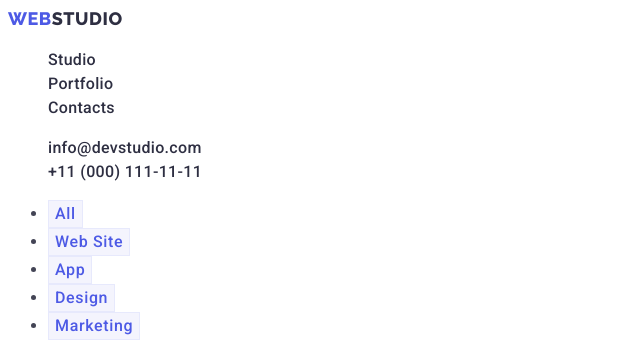
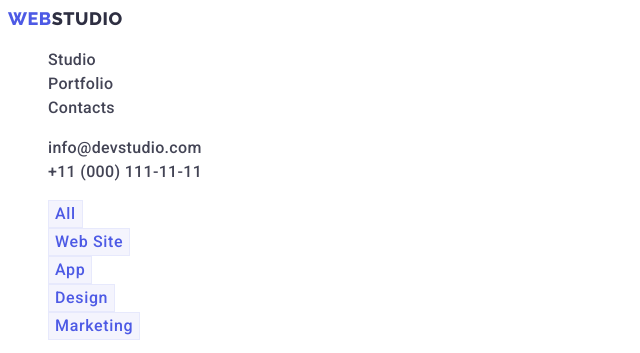
Before and after one commit to AndriiKusiak/goit-markup-hw-02, a plain HTML site: page portfolio.html in a window 1280 px wide. Shown: the top 353 px of the page, 0-640 px from the left. Drawn offline with Linux system fonts and the light colour scheme.

Commit message:
six update

```diff
--- a/css/styles.css
+++ b/css/styles.css
@@ -45,7 +45,7 @@ body {
     font-size: 16px;
     line-height: 1.5;
     letter-spacing: 0.02em;
-    color: var(--navyblue-color);
+    color: var(--slate-color);
 }
 
 .list-link:hover,
--- a/portfolio.html
+++ b/portfolio.html
@@ -46,7 +46,7 @@
     <main>
       <section>
         <h1 hidden>Filtr</h1>
-        <ul class="unordered-list">
+        <ul class="list">
           <li><button class="menu-button" type="button">All</button></li>
           <li><button class="menu-button" type="button">Web Site</button></li>
           <li><button class="menu-button" type="button">App</button></li>
```
Also changed, not shown: index.html (+1 -1 lines).
